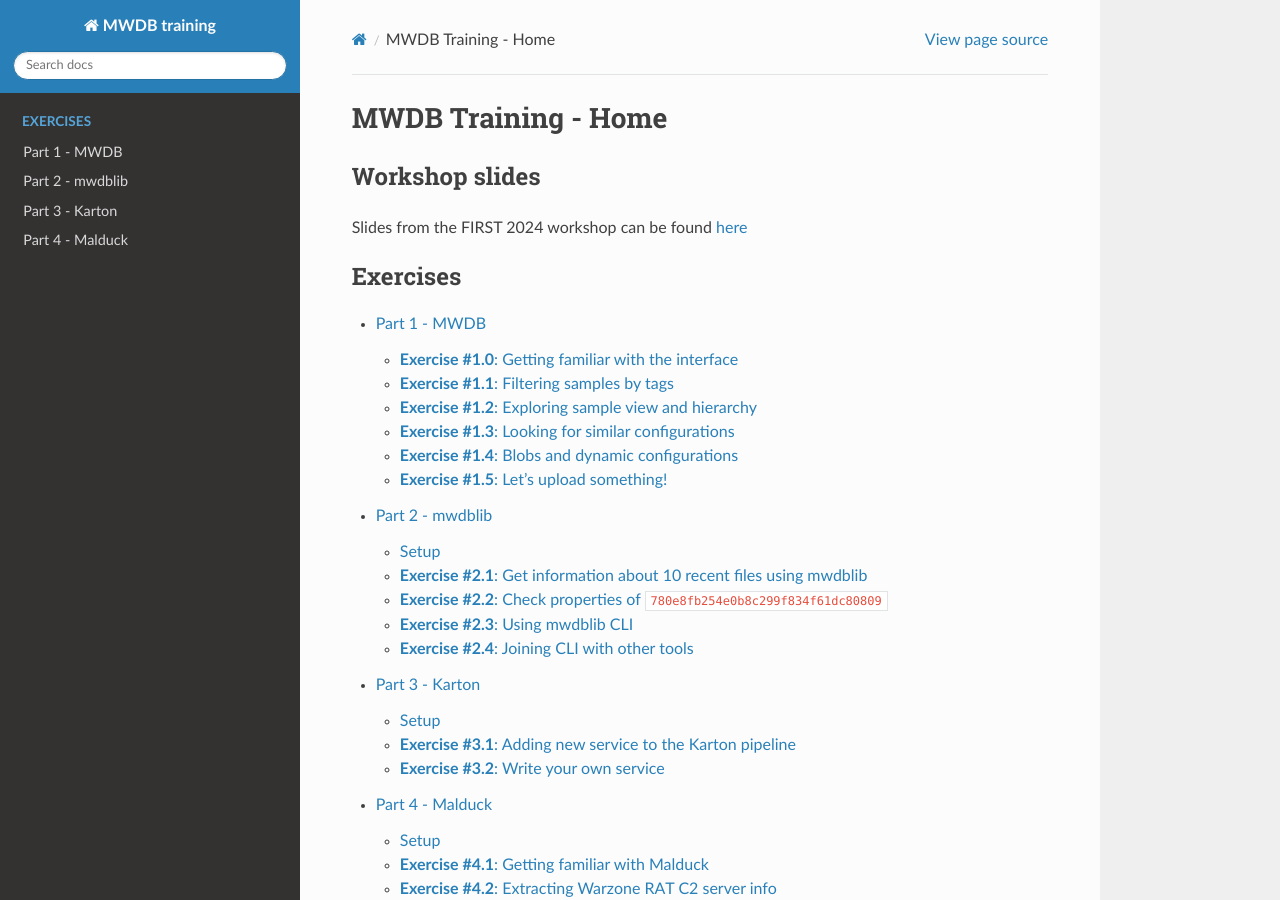
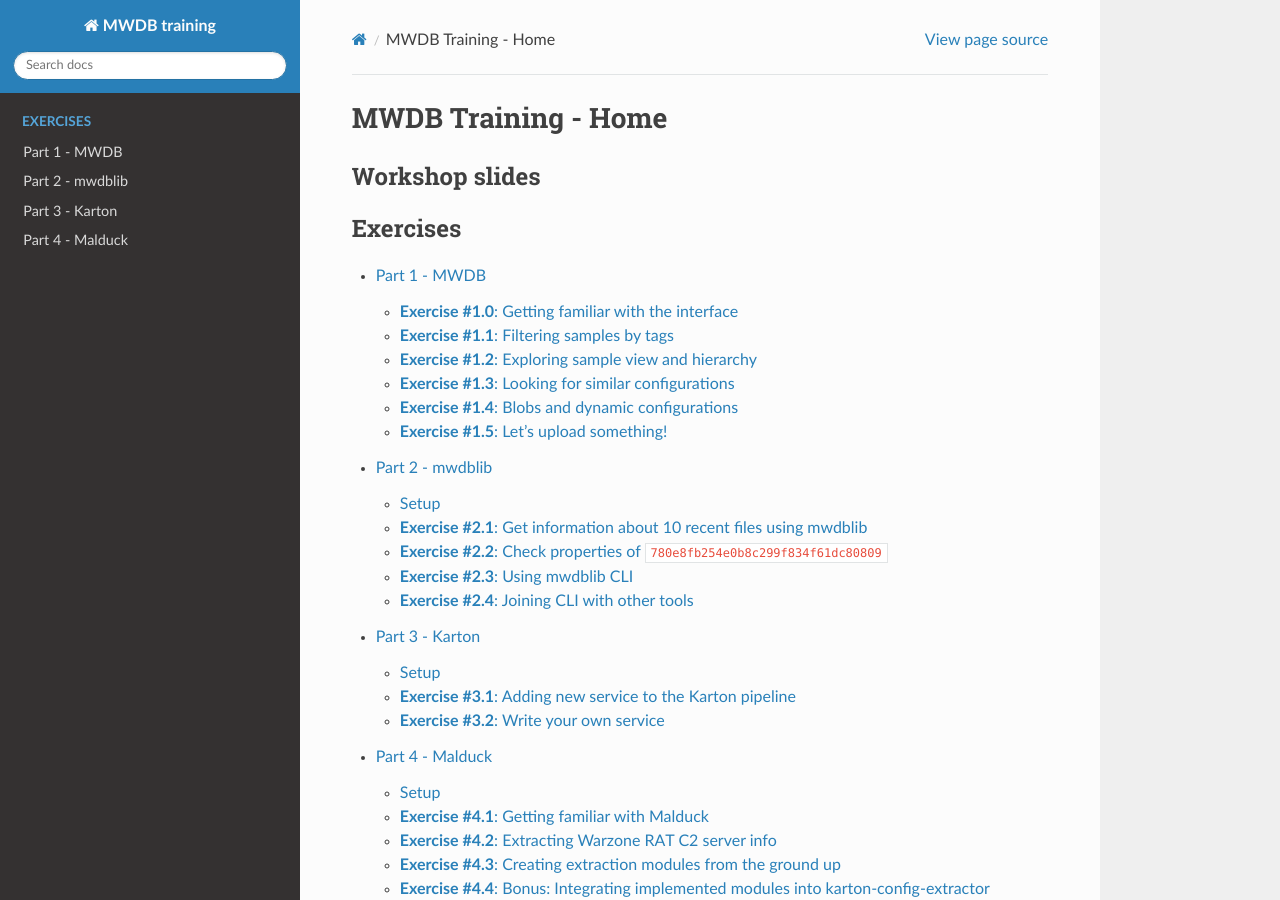
Before and after one commit to CERT-Polska/training-mwdb, a Sphinx documentation site: the page built from source/index.md, in a window 1280 px wide and 900 px high. Built offline with Sphinx 7.4.7 and the Read the Docs theme 3.1.0, drawn with Linux system fonts in a browser that asks for light colours.

Commit message:
Update old slides, add new slides

````diff
--- a/source/index.md
+++ b/source/index.md
@@ -1,8 +1,6 @@
 # MWDB Training - Home
 
 ## Workshop slides
-
-Slides from the FIRST 2024 workshop can be found [here](https://github.com/CERT-Polska/training-mwdb/raw/main/slides/hack.lu%202023%20-%20Build%20Your%20Own%20Malware%20Analysis%20Pipeline%20Using%20New%20Open%20Source%20Tools.pdf)
 
 
 ```{toctree}
````
Also changed, not shown: 3 other files.
